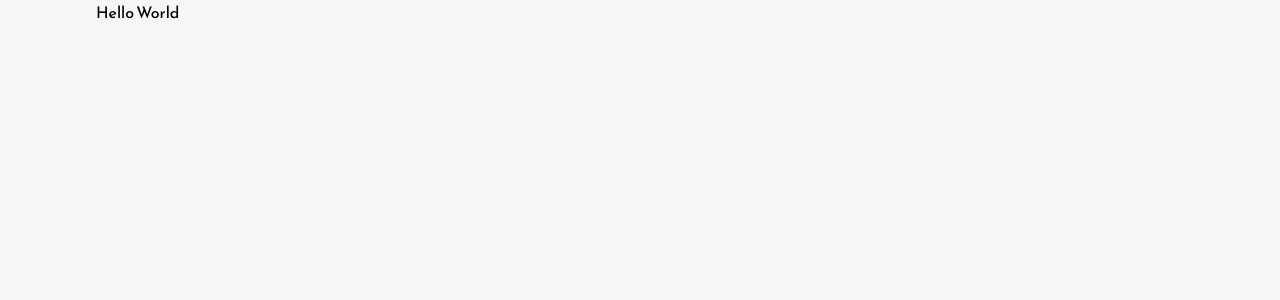
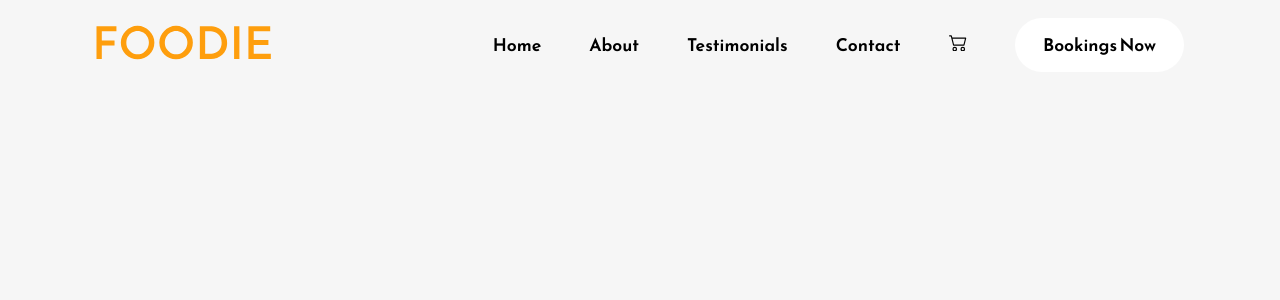
Before and after one commit to apoorvapriyaa/landing-page, a React (Create React App) app: page / in a window 1280 px wide. Shown: the top 300 px of the page. Built offline with nearby package versions, Linux system fonts and the light colour scheme.

Commit message:
made the navbar

```diff
--- a/src/App.js
+++ b/src/App.js
@@ -1,9 +1,10 @@
 import './App.css';
+import Home from './components/Home';
 
 function App() {
   return (
     <div className="App">
-      Hello World
+      <Home />
     </div>
   );
 }
--- /dev/null
+++ b/src/components/Home.js
@@ -0,0 +1,12 @@
+import React from 'react'
+import Navbar from './Navbar'
+
+const Home = () => {
+    return (
+        <div className='home-container'>
+            <Navbar />
+        </div>
+    )
+}
+
+export default Home
--- /dev/null
+++ b/src/components/Navbar.js
@@ -0,0 +1,84 @@
+import React, { useState } from 'react'
+import Logo from '../assets/Logo.svg'
+import { BsCart2 } from 'react-icons/bs'
+import { HiOutlineBars3 } from 'react-icons/hi2'
+import {
+    Box,
+    Drawer,
+    List,
+    ListItem,
+    ListItemButton,
+    ListItemIcon,
+    ListItemText
+} from '@mui/material'
+import HomeIcon from '@mui/icons-material/Home'
+import InfoIcon from '@mui/icons-material/Info'
+import CommentRoundedIcon from '@mui/icons-material/CommentRounded'
+import PhoneRoundedIcon from '@mui/icons-material/PhoneRounded'
+import ShoppingCardRoundedIcon from '@mui/icons-material/ShoppingCartRounded'
+
+const Navbar = () => {
+    const [openMenu, setOpenMenu] = useState(false)
+    const menuOptions = [
+        {
+            text: 'Home',
+            icon: <HomeIcon />
+        },
+        {
+            text: 'About',
+            icon: <InfoIcon />
+        },
+        {
+            text: 'Testimonials',
+            icon: <CommentRoundedIcon />
+        },
+        {
+            text: 'Contact',
+            icon: <PhoneRoundedIcon />
+        },
+        {
+            text: 'Cart',
+            icon: <ShoppingCardRoundedIcon />
+        },
+    ]
+    return (
+        <nav>
+            <div className="nav-logo-container">
+                <img src={Logo} alt="" />
+            </div>
+            <div className="navbar-links-container">
+                <a href="">Home</a>
+                <a href="">About</a>
+                <a href="">Testimonials</a>
+                <a href="">Contact</a>
+                <a href=""><BsCart2 className='navbar-cart-icon' /></a>
+                <button className='primary-button'>Bookings Now</button>
+            </div>
+            <div className="navbar-menu-container">
+                <HiOutlineBars3 onClick={() => setOpenMenu(true)} />
+            </div>
+            <Drawer open={openMenu} onClose={() => setOpenMenu(false)}
+                anchor='right'>
+                <Box sx={{ width: 250 }}
+                    role='presentation'
+                    onClick={() => setOpenMenu(false)}
+                    onKeyDown={() => setOpenMenu(false)}>
+                    <List>
+                        {menuOptions.map((item) => (
+                            <ListItem key={item.text} disablePadding>
+                                <ListItemButton>
+                                    <ListItemIcon>
+                                        {item.icon}
+                                    </ListItemIcon>
+                                    <ListItemText primary={item.text} />
+                                </ListItemButton>
+                            </ListItem>
+                        ))}
+                    </List>
+                </Box>
+            </Drawer>
+        </nav>
+    )
+}
+
+export default Navbar
```
